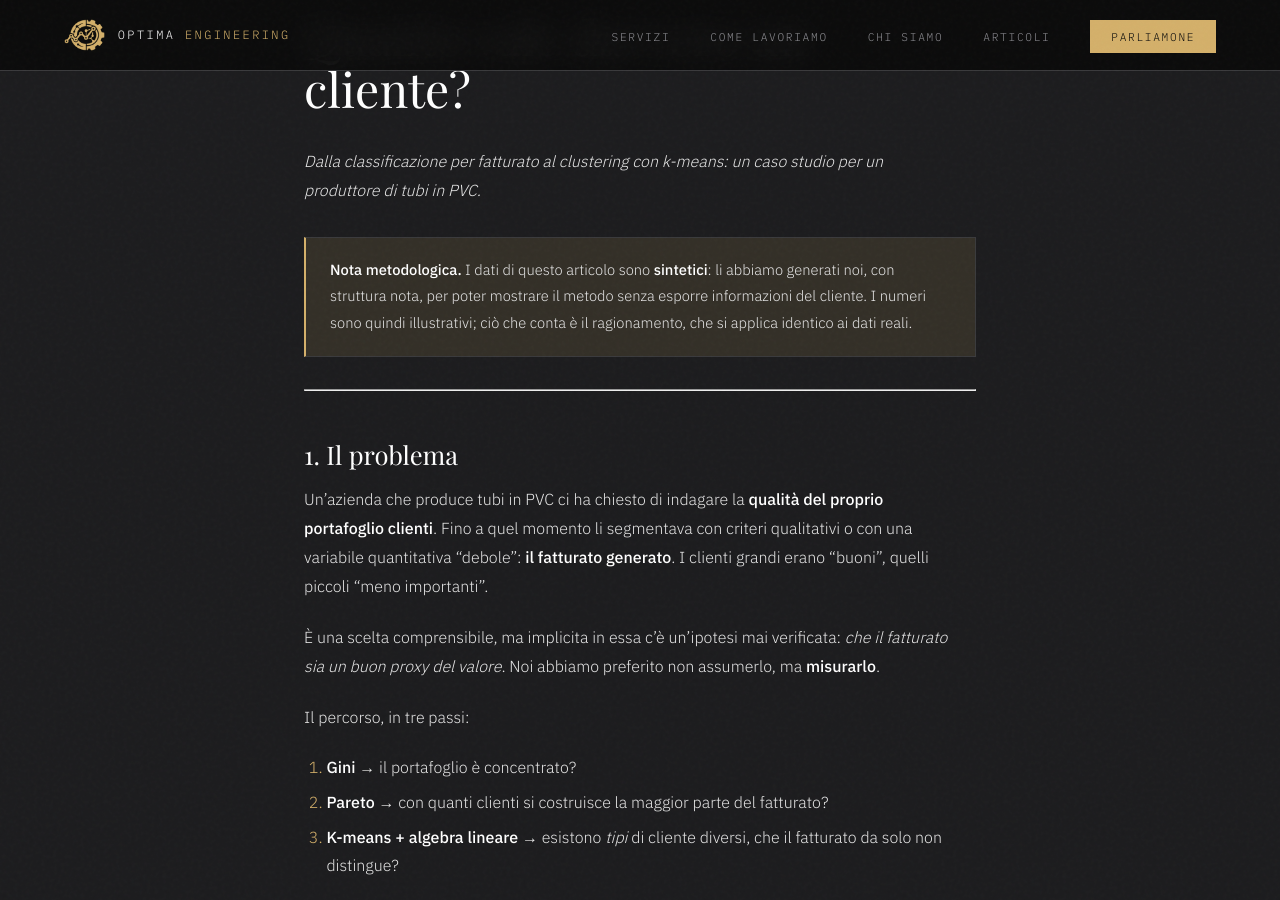
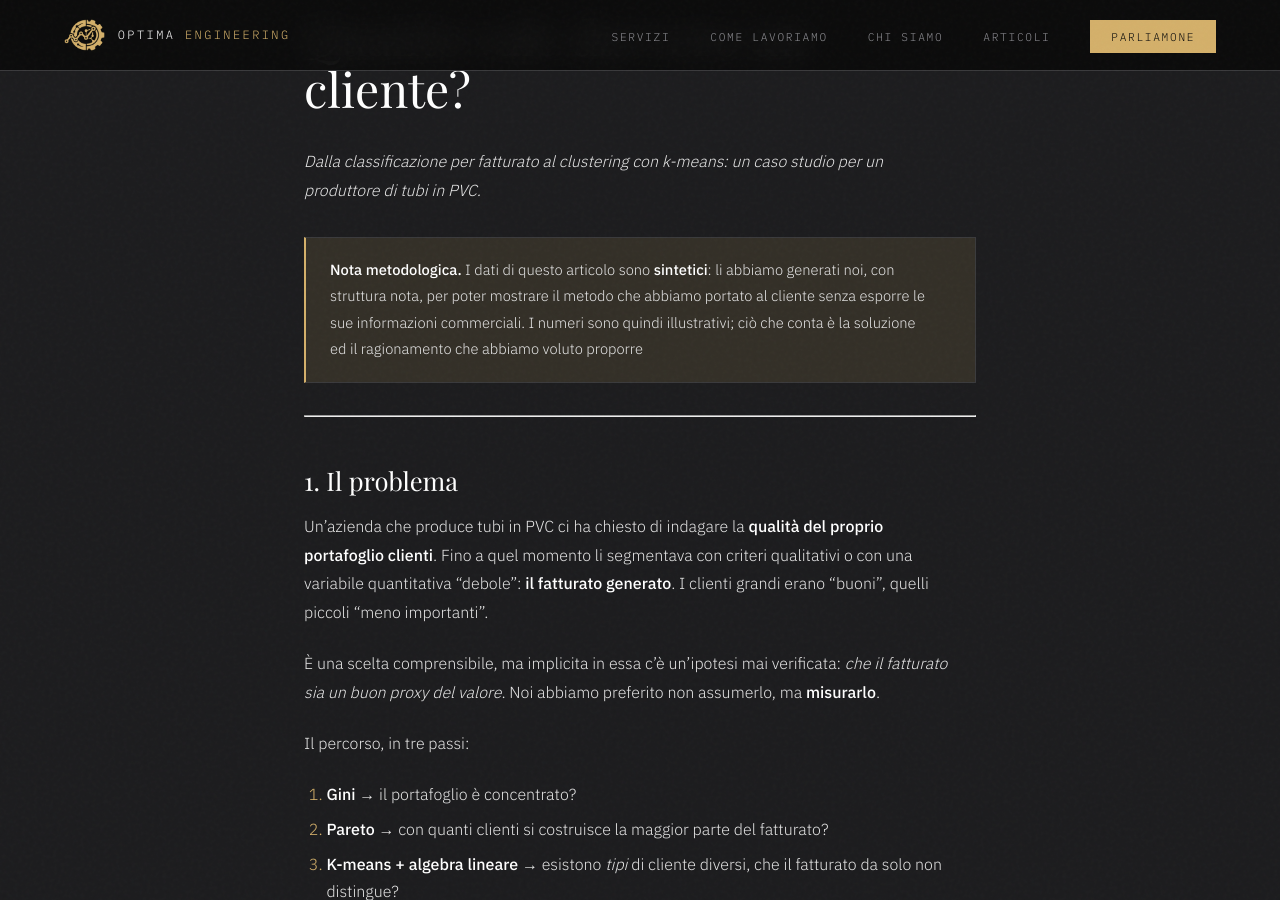
Before and after one commit to edoardo2496/optima_engineering, a Jekyll site: the page built from _posts/2026-10-28-analisi-clienti-pvc.md, in a window 1280 px wide and 900 px high, scrolled down 413 px. Built offline with Jekyll 4.4.1, drawn with Linux system fonts in a browser that asks for light colours; some web fonts are replaced; our own code applies the rules of GitHub Pages for plain Markdown files; some of the changed text lies outside the part shown.

Commit message:
Update 2026-10-28-analisi-clienti-pvc.md

```diff
--- a/_posts/2026-10-28-analisi-clienti-pvc.md
+++ b/_posts/2026-10-28-analisi-clienti-pvc.md
@@ -7,7 +7,7 @@ categoria: Customer Analytics, Gini, Pareto, k-means, PCA, algebra lineare
 
 *Dalla classificazione per fatturato al clustering con k-means: un caso studio per un produttore di tubi in PVC.*
 
-> **Nota metodologica.** I dati di questo articolo sono **sintetici**: li abbiamo generati noi, con struttura nota, per poter mostrare il metodo senza esporre informazioni del cliente. I numeri sono quindi illustrativi; ciò che conta è il ragionamento, che si applica identico ai dati reali.
+> **Nota metodologica.** I dati di questo articolo sono **sintetici**: li abbiamo generati noi, con struttura nota, per poter mostrare il metodo che abbiamo portato al cliente senza esporre le sue informazioni commerciali. I numeri sono quindi illustrativi; ciò che conta è la soluzione ed il ragionamento che abbiamo voluto proporre
 
 ---
 
```
Also changed, not shown: other parts of _posts/2026-10-28-analisi-clienti-pvc.md (+0 -8 lines).
